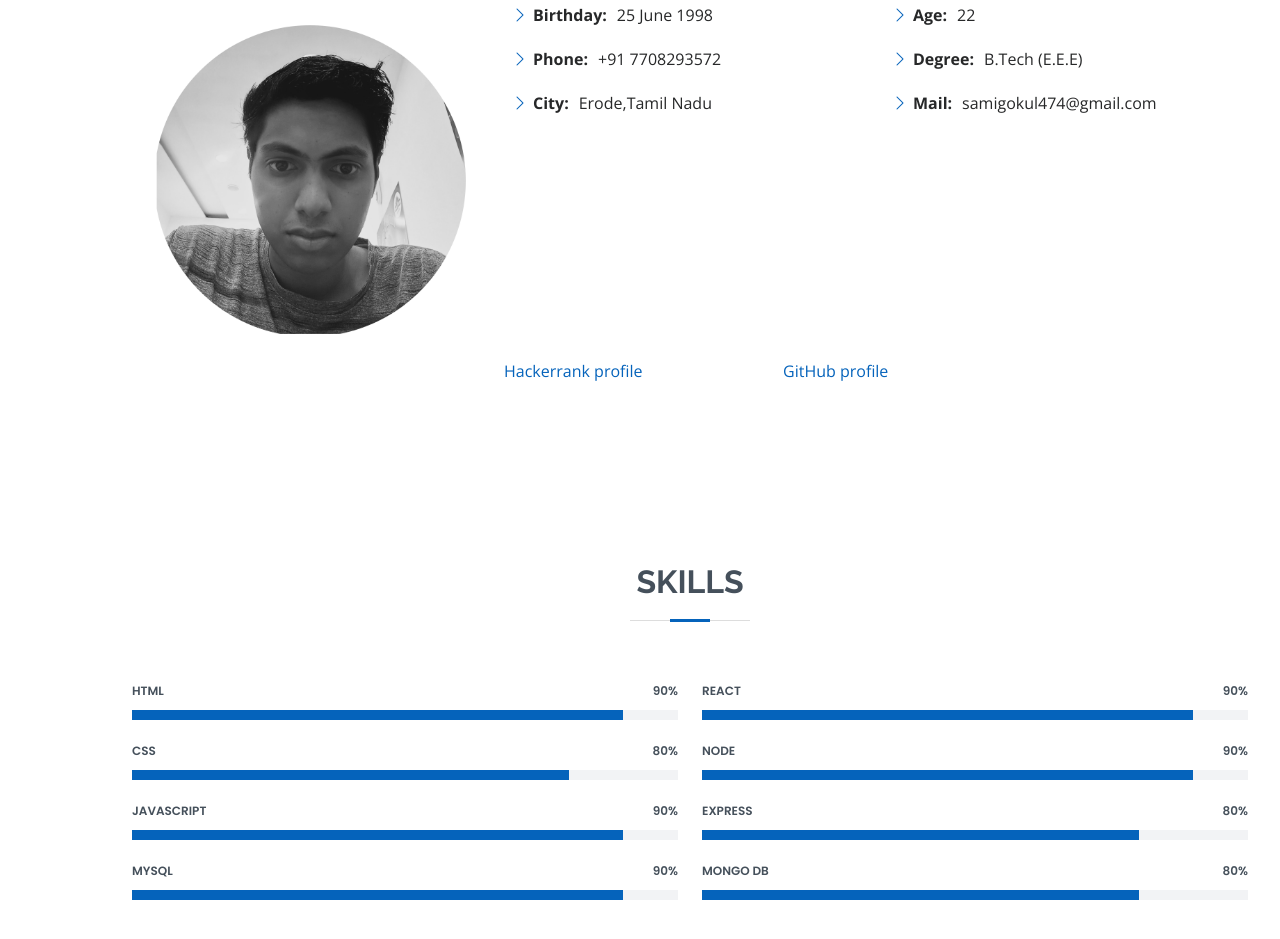
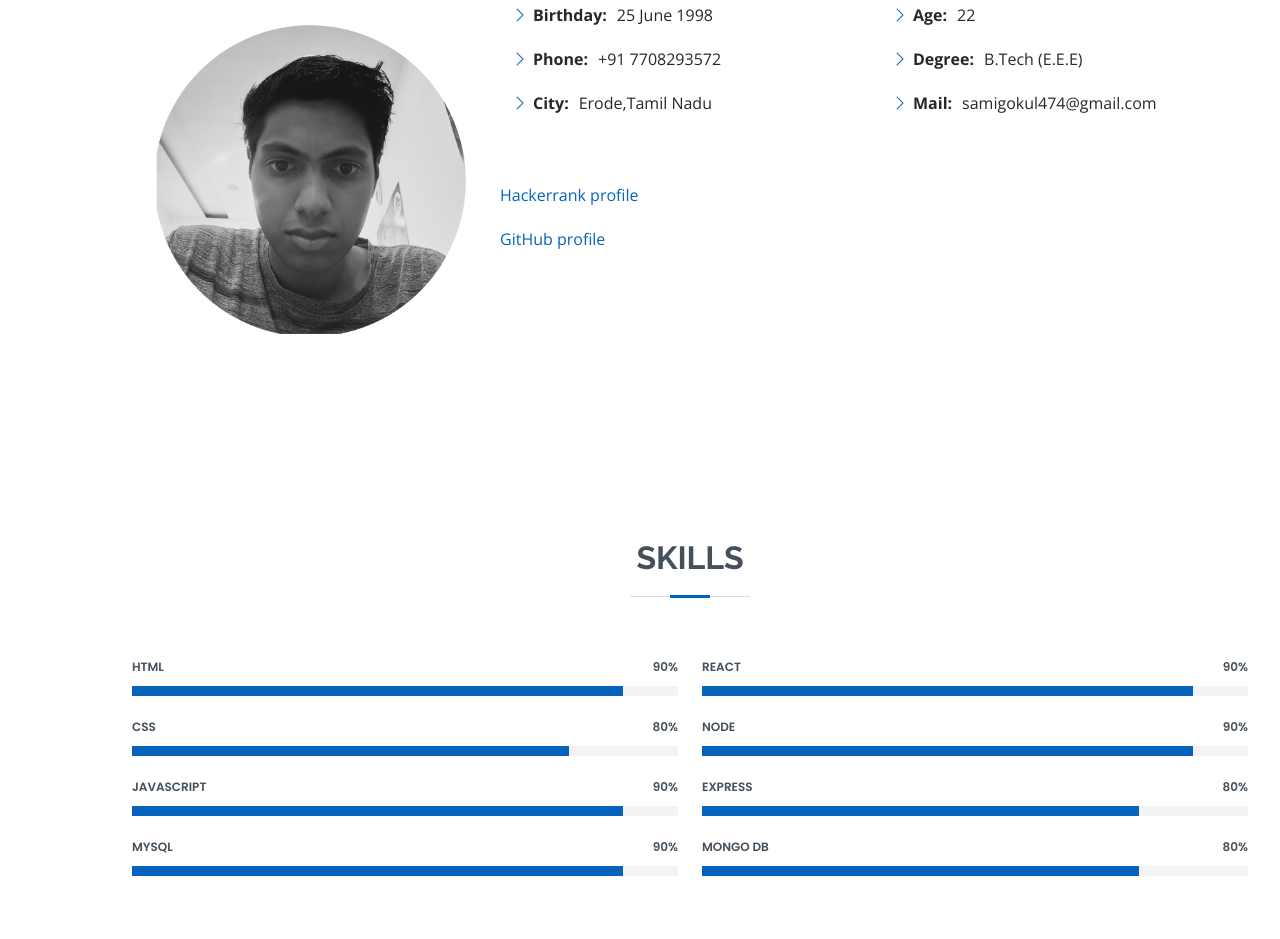
Before and after one commit to JeyanthC/G0kulS.github.io, a plain HTML site: page index.html in a window 1280 px wide. Shown: the part 1013-1952 px from the top of the page. Drawn offline with nearby package versions, Linux system fonts and the light colour scheme.

Commit message:
second commit

```diff
--- a/index.html
+++ b/index.html
@@ -82,16 +82,18 @@
                   <li><i class="bi bi-chevron-right"></i> <strong>Mail:</strong> <span>samigokul474@gmail.com</span></li>
                 </ul>
               </div>
-            </div>
+            </div><br><br>
+            <div class="row">
+              <ul>
+              <li><div class = "col-lg-12">
+              <a href="https://www.hackerrank.com/goku1_S" target="_blank"><span>Hackerrank profile</span></a>
+              </div></li>
+              <li><div class = "col-lg-12">
+                <a href="https://github.com/G0kulS" target="_blank"><span>GitHub profile</span></a>
+                </div></li>
+                </ul>
+              </div>
           </div>
-          <div class="row">
-            <div class = "offset-4 col-lg-3">
-            <a href="https://www.hackerrank.com/goku1_S" target="_blank"><span>Hackerrank profile</span></a>
-            </div>
-            <div class = "col-lg-3">
-              <a href="https://github.com/G0kulS" target="_blank"><span>GitHub profile</span></a>
-              </div>
-            </div>
         </div>
       </div>
     </section><!-- End About Section -->
```
